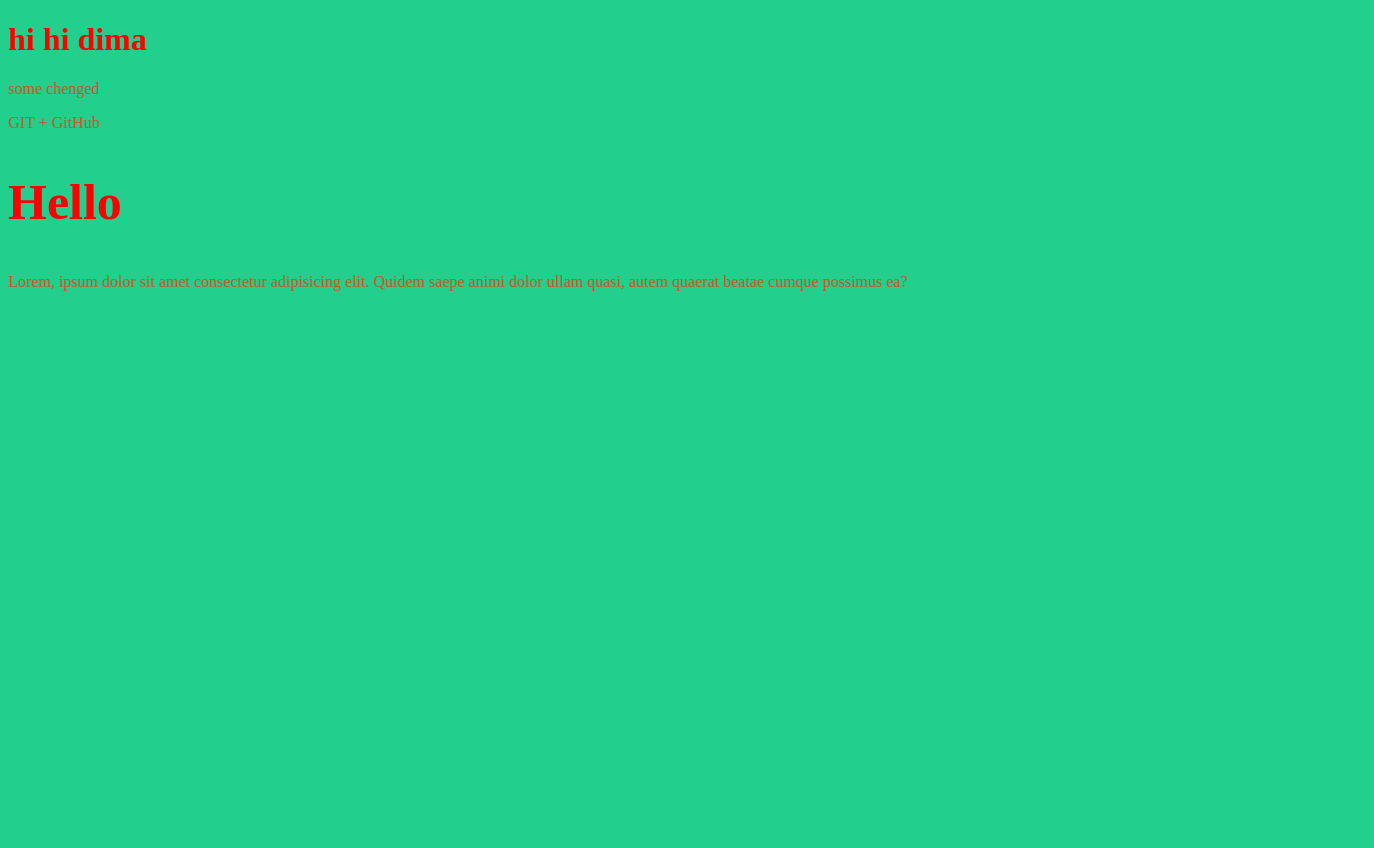
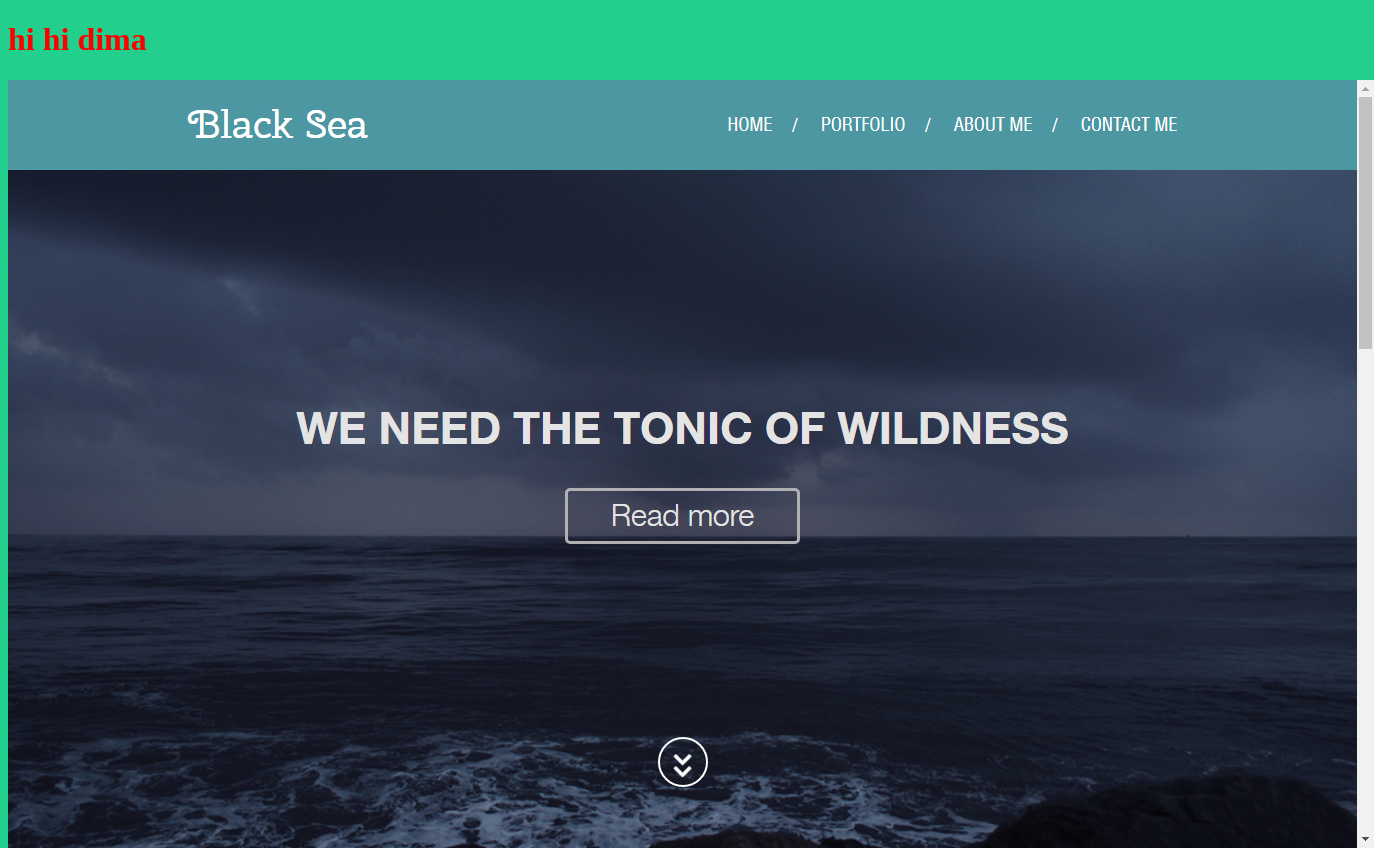
Before and after one commit to dmitriylu/gittest, a plain HTML site: page index.html in a window 1280 px wide. Shown: the top 848 px of the page, 1374 px wide, since content can reach past the window. Before the commit the page ends 800 px from the top, so only its background shows below. Drawn offline with Linux system fonts and the light colour scheme.

Commit message:
commit photo

```diff
--- a/index.html
+++ b/index.html
@@ -11,6 +11,7 @@
 
 <body>
     <h1> hi hi dima</h1>
+    <img src="img/Б.png" alt="#">
     <p>some chenged</p>
         <p>GIT + GitHub </p>
     <h2>Hello</h2>
```
Also changed, not shown: img/Б.png (added).
